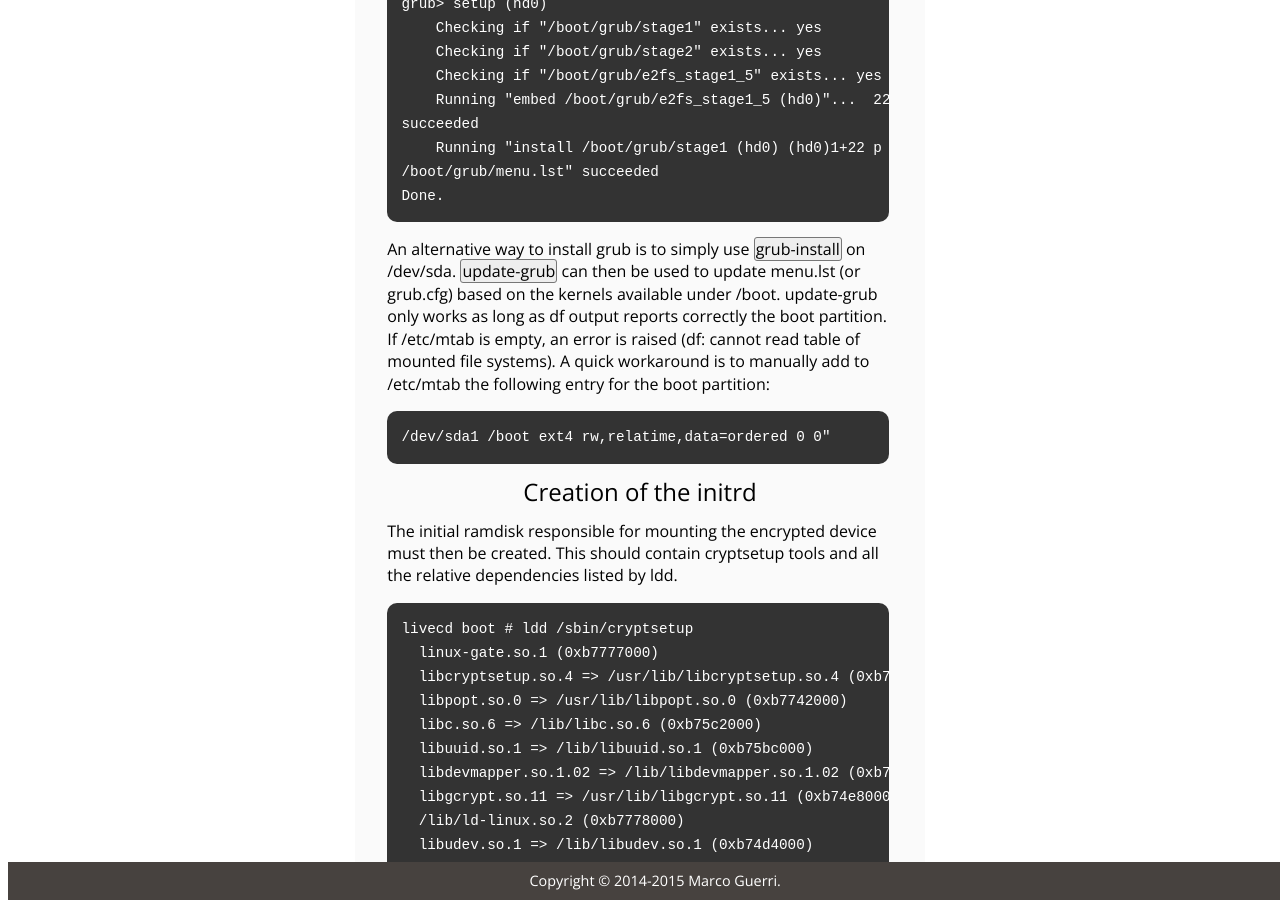
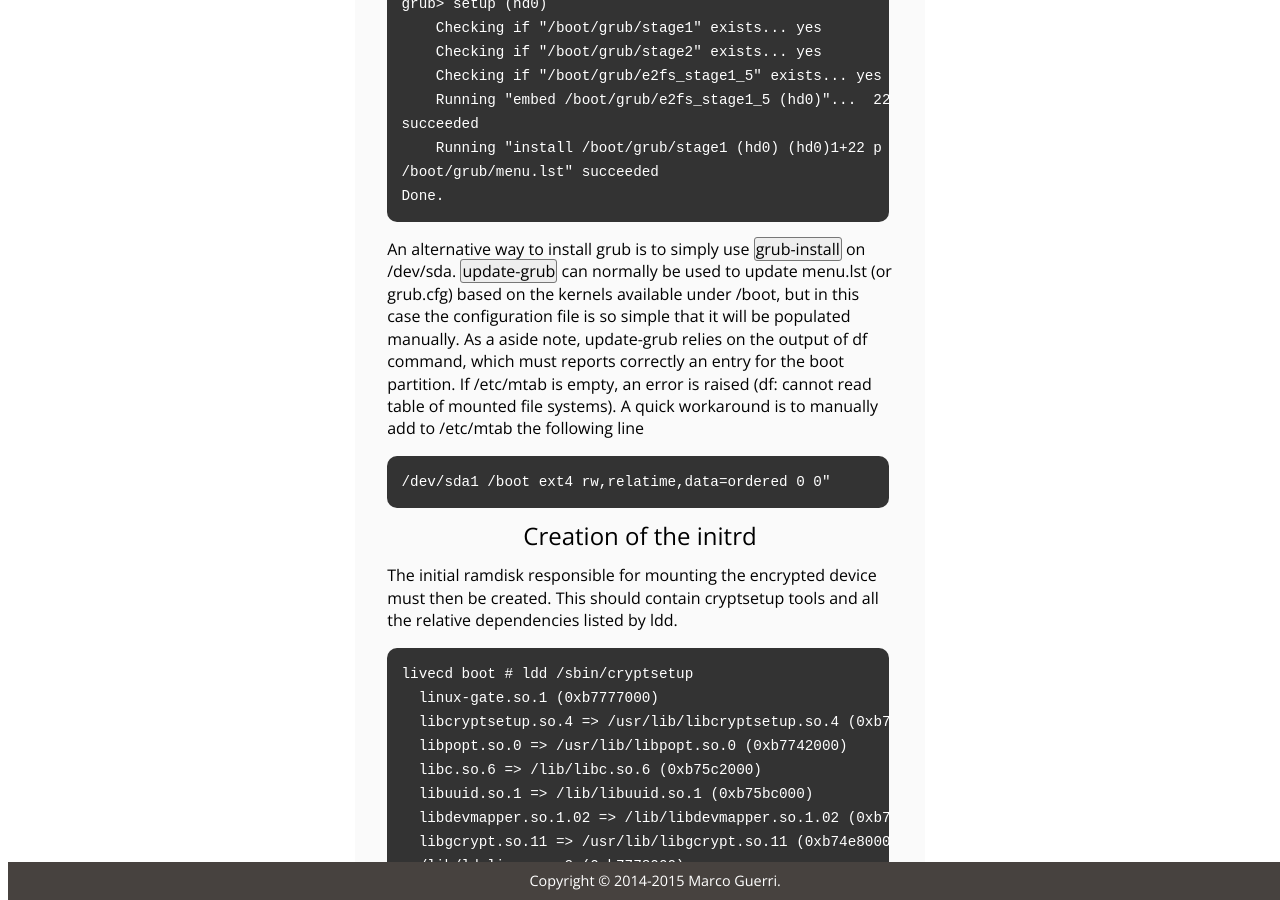
Before and after one commit to marcoguerri/marcoguerri.github.io, a Jekyll site: the page built from _posts/2013-10-07-gentoo-dmcrypt-luks.markdown, in a window 1280 px wide and 900 px high, scrolled down 4004 px. Built offline with Jekyll 4.4.1, drawn with Linux system fonts in a browser that asks for light colours.

Commit message:
Minor fixes to older posts

```diff
--- a/_posts/2013-10-07-gentoo-dmcrypt-luks.markdown
+++ b/_posts/2013-10-07-gentoo-dmcrypt-luks.markdown
@@ -199,11 +199,12 @@ Done.
 {% endhighlight %}
 
 An alternative way to install grub is to simply use *grub-install* on /dev/sda.
-*update-grub* can then be used to update menu.lst (or grub.cfg) based on the kernels
- available under /boot. update-grub only works as long as df output reports correctly the
-boot partition. If /etc/mtab is empty, an error is raised (df: cannot read table of
-mounted file systems). A quick workaround is to manually add to /etc/mtab the
-following entry for the boot partition:
+*update-grub* can normally be used to update menu.lst (or grub.cfg) based on the kernels
+ available under /boot, but in this case the configuration file is so simple that
+ it will be populated manually. As a aside note, update-grub relies on the output
+ of df command, which must reports correctly an entry for the boot partition. If /etc/mtab is empty,
+ an error is raised (df: cannot read table of mounted file systems). A quick workaround
+ is to manually add to /etc/mtab the following line
 
 
 {% highlight console %}
--- a/_posts/2014-08-23-heartbleed.markdown
+++ b/_posts/2014-08-23-heartbleed.markdown
@@ -1,6 +1,6 @@
 ---
 layout: post
-title:  "Exploiting CVE-2014-0160 (Heartbleed)"
+title:  "Exploiting CVE-2014-0160, also known as Heartbleed"
 date:   2014-08-23 13:31:48
 categories: jekyll update
 published: yes
```
